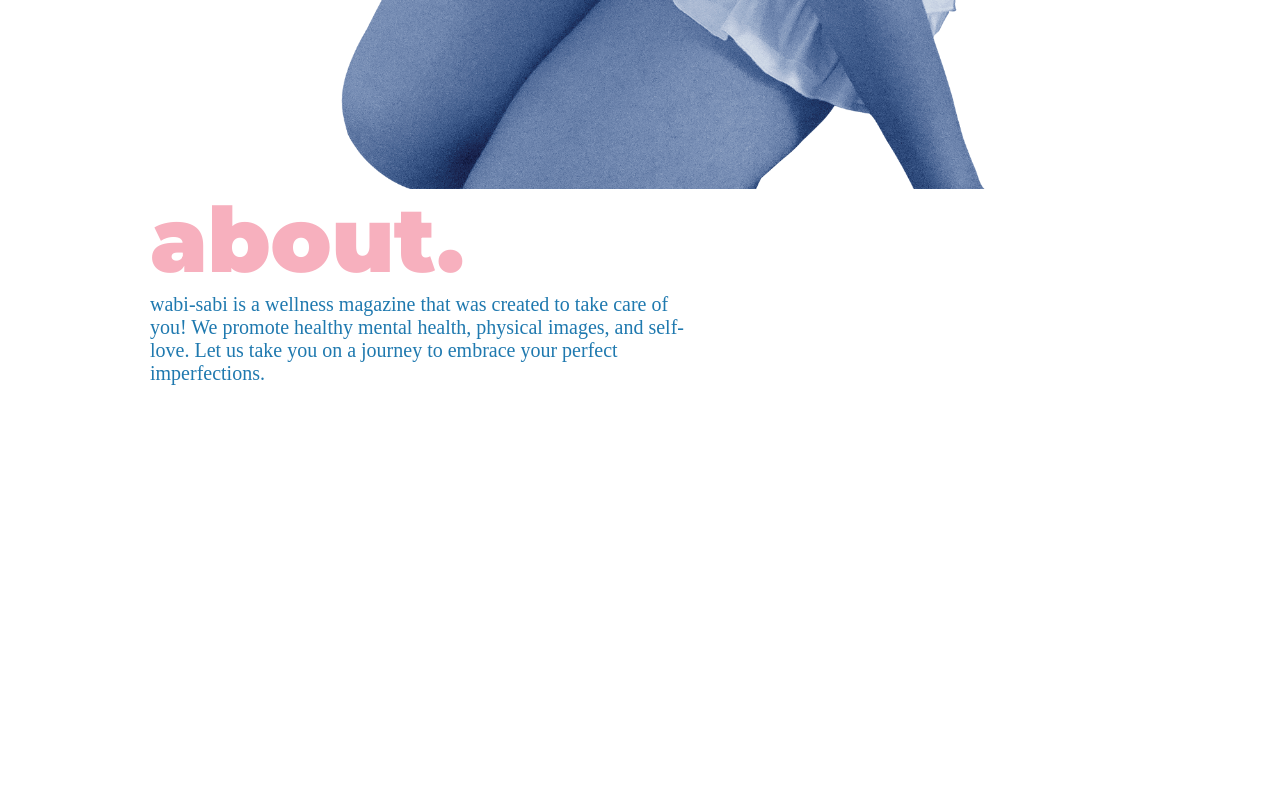
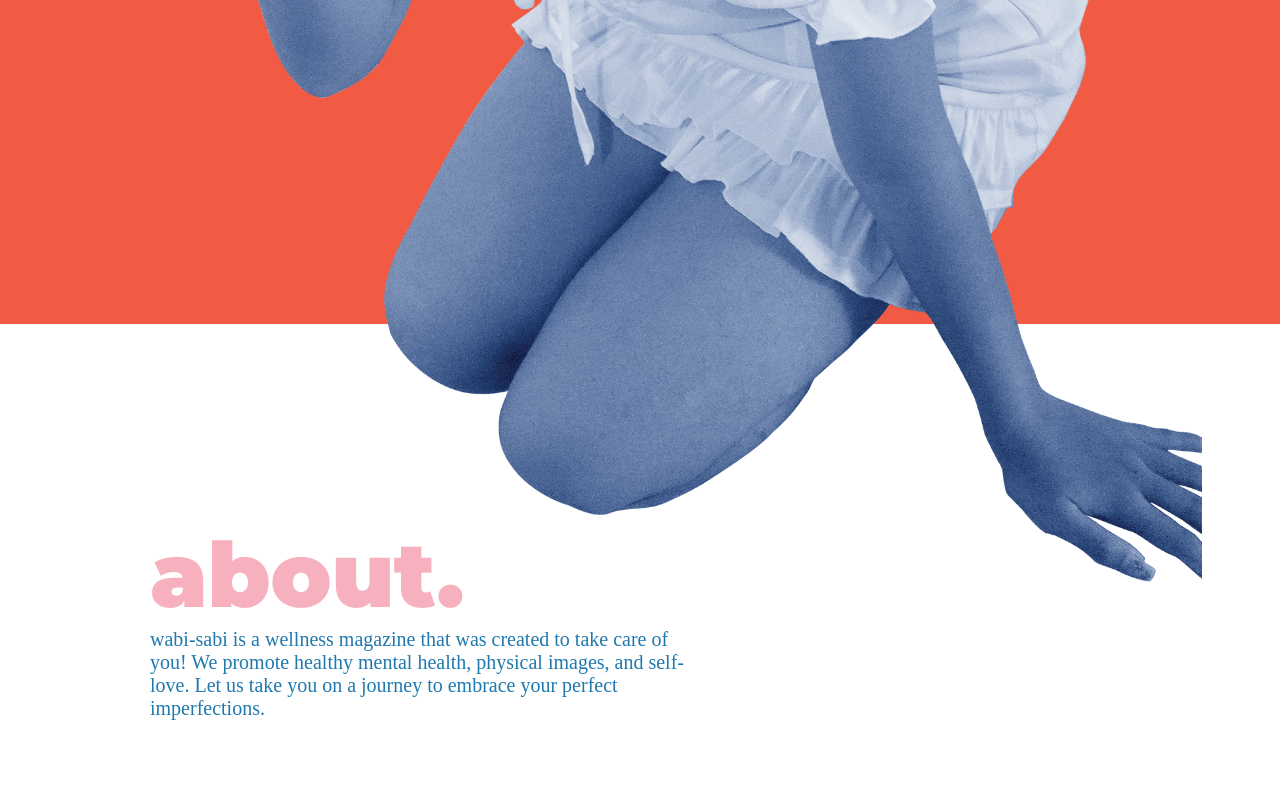
Before and after one commit to Jadedinhh/JadeD-Motions-P1, a website: page deploy/index.html in a window 1280 px wide. Shown: the part 1204-1994 px from the top of the page. Before the commit the page ends 1589 px from the top, so only its background shows below. Drawn offline with Linux system fonts and the light colour scheme; a web font is replaced by a local one.

Commit message:
finish css

```diff
--- a/dev/scss/components/_navigation.scss
+++ b/dev/scss/components/_navigation.scss
@@ -13,7 +13,7 @@
 
             a {
                 color: $blue;
-                font-size: rem-calc(20);
+                font-size: rem-calc(16);
 
                 &:hover {
                     color: $orange;
--- a/dev/scss/sections/_about.scss
+++ b/dev/scss/sections/_about.scss
@@ -3,6 +3,7 @@
     display: grid;
     grid-template-columns: 30px auto 30px;
     grid-template-areas: ". about .";
+    padding-bottom: 70px;
 
     @include md {
         grid-template-columns: 100px 540px auto;
--- a/dev/scss/sections/_hero.scss
+++ b/dev/scss/sections/_hero.scss
@@ -2,7 +2,7 @@
   margin-top: -15px;
 
   @include md{
-    margin-top: 10px;
+    margin-top: -5px;
     margin-bottom: 200px;
 
   }
@@ -22,6 +22,19 @@
       "blueming blueming";
 }
 
+@include lg{
+  grid-template-columns: auto 45% 45% auto;
+  grid-template-areas: "empty empty empty empty"
+  "pink-e pink-e pink-e pink-e"
+  ". lie phone ."
+  "orange-e orange-e orange-e orange-e"
+  ". blueming blueming .";
+}
+
+@include xl{
+  grid-template-columns: auto 40% 40% auto;
+}
+
 
       #empty {
         background-color: $mint;
@@ -31,6 +44,14 @@
         @include md{
            grid-area: empty;
            height: 250px;
+        }
+
+        @include lg{
+          height: 300px;
+        }
+
+        @include xl{
+          height: 400px;
         }
 
 
@@ -44,6 +65,15 @@
         width: 100%;
         margin-top: -200px;
         grid-area: pink-e;
+
+        @include lg{
+          height: 600px;
+        }
+
+        @include xl{
+          height: 850px;
+          margin-top: -270px;
+        }
 
       }
 
@@ -59,6 +89,16 @@
         @include md{
           height: 350px;
 
+        }
+        @include lg{
+          margin-top: -700px;
+        }
+
+        @include xl{
+          margin-top: -1100px;
+          height: 600px;
+          margin-left: -50px;
+          padding-left: 120px;
         }
 
       }
@@ -78,6 +118,16 @@
           padding-right: 50px;
           margin-left: -100px;
         }
+
+        @include lg{
+          margin-top: -750px;
+        }
+
+        @include xl{
+          height: 850px;
+          margin-top: -920px;
+          margin-left: 50px;
+        }
       }
 
       #orange-element {
@@ -93,6 +143,15 @@
           height: 500px;
         }
 
+        @include lg{
+          margin-top: -300px;
+        }
+
+        @include xl{
+          height: 650px;
+          margin-top: -380px;
+        }
+
       }
 
       #blueming {
@@ -106,7 +165,13 @@
 
         @include md{
           height: 1250px;
-          margin-top: -850px;
+          margin-top: -800px;
+        }
+
+        @include xl{
+          height: 1750px;
+         margin-top: -1300px;
+         margin-left: 50px;
         }
 
       }
@@ -119,6 +184,10 @@
         height: 500px;
         margin-top: -700px;
       }
+
+      @include xl{
+        margin-top: -800px;
+      }
     }
   }
 }
```
Also changed, not shown: deploy/css/styles.css.
